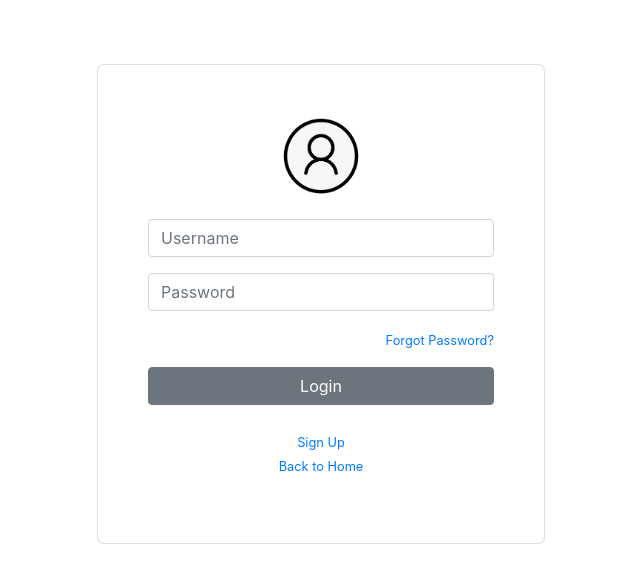
After one commit to Team-Unggoy/analytics, a Django app: page /login/ in a window 1280 px wide. The commit adds this page. Shown: the top 583 px of the page, without its empty margins (319-959 px from the left). Run offline with Django 3.2, Linux system fonts and the light colour scheme; some libraries are stand-ins or nearby versions.

Commit message:
add login

```diff
--- /dev/null
+++ b/analytics_app/templates/analytics_app/login.html
@@ -0,0 +1,71 @@
+{% load static %}
+
+<!DOCTYPE html>
+<html lang="en">
+<head>
+    <meta charset="UTF-8">
+    <meta http-equiv="X-UA-Compatible" content="IE=edge">
+    <meta name="viewport" content="width=device-width, initial-scale=1.0">
+    <link rel="stylesheet" href="https://maxcdn.bootstrapcdn.com/bootstrap/4.0.0/css/bootstrap.min.css" integrity="sha384-Gn5384xqQ1aoWXA+058RXPxPg6fy4IWvTNh0E263XmFcJlSAwiGgFAW/dAiS6JXm" crossorigin="anonymous">
+    <title></title>
+
+    <style>
+        body {
+            padding-top: 4rem;
+        }
+        .login-card {
+            width: 28rem;
+            margin: 0 auto;
+            padding: 50px;
+            border-radius: 7px;
+        }
+    </style>
+</head>
+<body>
+    <div class="card login-card">
+        <img src="{% static 'img/user.png' %}" alt="user" style="width: 5rem; margin: 0 auto 20px auto;">
+        <!-- {% if messages %}
+        <br>
+        <div class="alert alert-danger alert-dismissible fade show" role="alert">
+            {% for msg in messages%}
+            <strong>{{ msg }}</strong>
+            {% endfor %}
+            <button type="button" class="close" data-dismiss="alert" aria-label="Close">
+                <span aria-hidden="true">&times;</span>
+            </button>
+        </div>
+        {% endif %} -->
+
+        <form class="login-form" method="POST" action="{% url 'login_form' %}">
+            {% csrf_token %}
+            <div class="form-group">
+                <input type="text" class="form-control" id="usr" name='usr' aria-describedby="emailHelp" placeholder="Username">
+            </div>
+            <div class="form-group">
+                <input type="password" class="form-control" id="pwd" name='pwd' placeholder="Password">
+            </div>
+
+            <p class="text-right">
+                <small><a class="text-right" href="#">Forgot Password?</a></small>
+            </p>
+            <button type="submit" class="btn btn-secondary btn-block">Login</button>
+        </form>
+        <br>
+        <p class="text-center">
+            <small>
+                <a href="#">Sign Up</a><br>
+                <a href="/">Back to Home</a>
+            </small>
+        </p>
+
+    </div>
+
+
+    {% block js %}
+    {% endblock %}
+
+    <script src="https://code.jquery.com/jquery-3.2.1.slim.min.js" integrity="sha384-KJ3o2DKtIkvYIK3UENzmM7KCkRr/rE9/Qpg6aAZGJwFDMVNA/GpGFF93hXpG5KkN" crossorigin="anonymous"></script>
+    <script src="https://cdnjs.cloudflare.com/ajax/libs/popper.js/1.12.9/umd/popper.min.js" integrity="sha384-ApNbgh9B+Y1QKtv3Rn7W3mgPxhU9K/ScQsAP7hUibX39j7fakFPskvXusvfa0b4Q" crossorigin="anonymous"></script>
+    <script src="https://maxcdn.bootstrapcdn.com/bootstrap/4.0.0/js/bootstrap.min.js" integrity="sha384-JZR6Spejh4U02d8jOt6vLEHfe/JQGiRRSQQxSfFWpi1MquVdAyjUar5+76PVCmYl" crossorigin="anonymous"></script>
+</body>
+</html>
--- a/analytics_app/templates/template.html
+++ b/analytics_app/templates/template.html
@@ -15,7 +15,7 @@
 </head>
 <body>
     {% include 'nav.html' %}
-    <main role="main" class="container">
+    <main role="main" class="container-fluid">
     <!-- <div class="jumbotron"></div> -->
 
     {% block content %}
--- a/analytics_app/urls.py
+++ b/analytics_app/urls.py
@@ -1,6 +1,10 @@
 from django.urls import path
-from . import views
+from analytics_app.views import LoginView
+from django.views.generic import TemplateView
+
 
 urlpatterns = [
-    path('', views.landing, name="landing"),
+    path('', TemplateView.as_view(template_name='analytics_app/landing.html'), name="landing"),
+    path('login/', LoginView.as_view(), name="login"),
+    path('loginform/', LoginView.as_view(), name="login_form"),
 ]
--- a/analytics_app/views.py
+++ b/analytics_app/views.py
@@ -1,5 +1,12 @@
 from django.shortcuts import render
 from django.http import HttpResponse, JsonResponse
+from django.views.generic import TemplateView
+
+
+class LoginView(TemplateView):
+    template_name = 'analytics_app/login.html'
+
+
 
 
 def landing(request):
```
Also changed, not shown: analytics_app/templates/analytics_app/landing.html (added, +15 -0 lines), analytics_app/templates/nav.html (+7 -4 lines), static/img/user.png (added).
